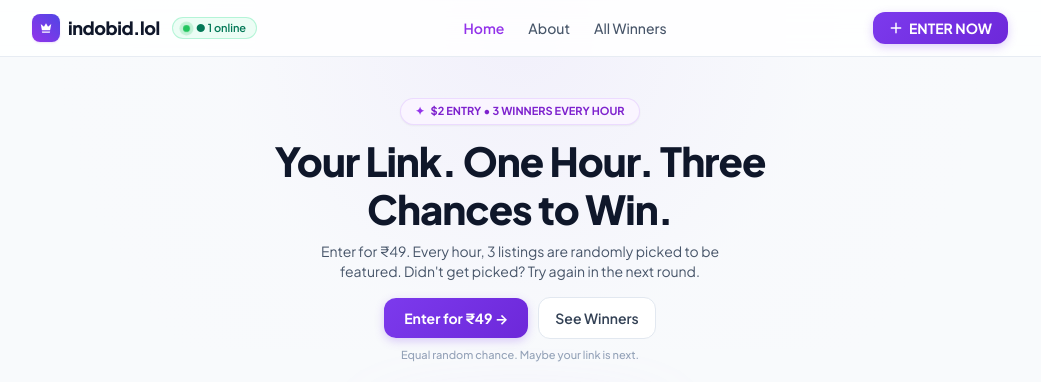
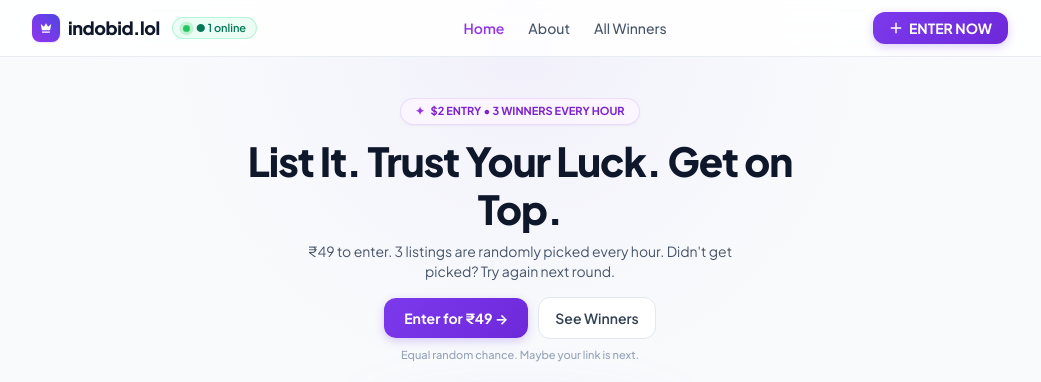
Before and after one commit to Vishal10899/indobid.lol, a Flask app: page / in a window 1280 px wide. Shown: the top 382 px of the page, without its empty margins (120-1161 px from the left). Run offline with Flask 3, Linux system fonts and the light colour scheme; data comes from the database, SQL or seed files in the repository; data that the repository does not hold is empty; some libraries are stand-ins or nearby versions.

Commit message:
Update hero tagline to 'List It. Trust Your Luck. Get on Top.' and refine supporting copy

```diff
--- a/templates/index.html
+++ b/templates/index.html
@@ -18,12 +18,12 @@
       {% if settings.hero_heading and settings.hero_heading != 'Get Your Link On Top.' %}
         {{ settings.hero_heading }}
       {% else %}
-        Your Link. One Hour. Three Chances to Win.
+        List It. Trust Your Luck. Get on Top.
       {% endif %}
     </h1>
 
     <p class="text-slate-600 text-xs sm:text-sm max-w-md mx-auto mb-4 font-normal leading-relaxed">
-      Enter for {{ settings.currency_symbol|default('$') }}{{ settings.listing_price|int if settings.listing_price.is_integer() else settings.listing_price }}. Every hour, 3 listings are randomly picked to be featured. Didn't get picked? Try again in the next round.
+      {{ settings.currency_symbol|default('$') }}{{ settings.listing_price|int if settings.listing_price.is_integer() else settings.listing_price }} to enter. 3 listings are randomly picked every hour. Didn't get picked? Try again next round.
     </p>
 
     <!-- CTAs -->
```
